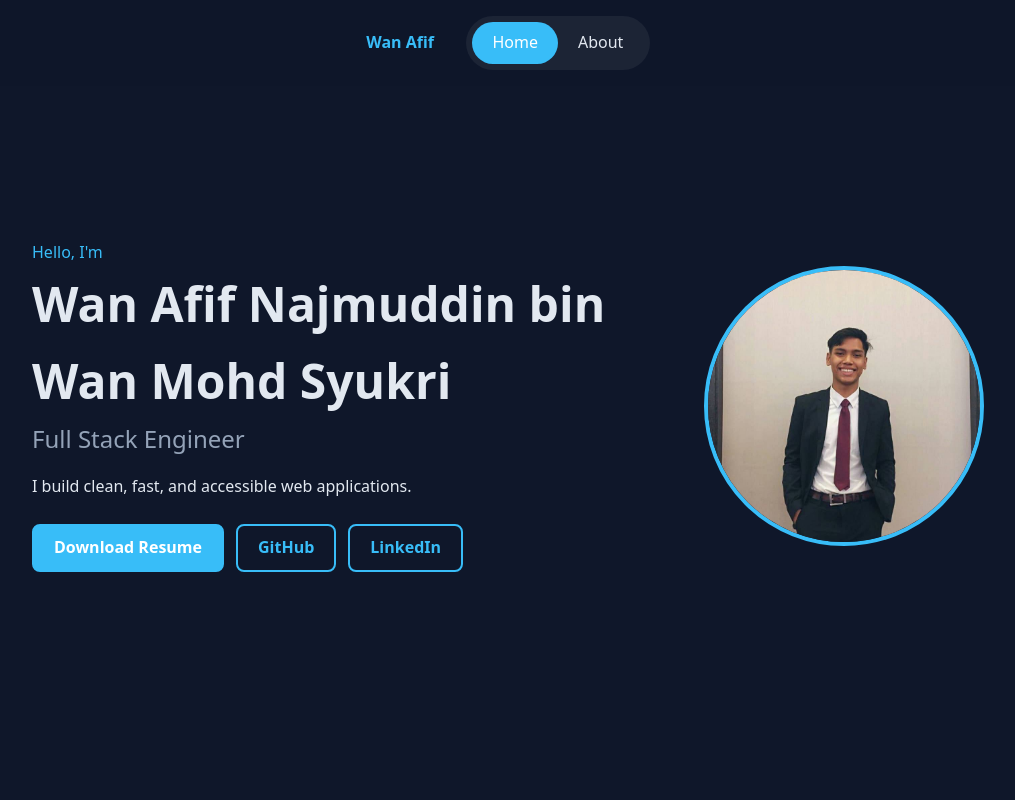
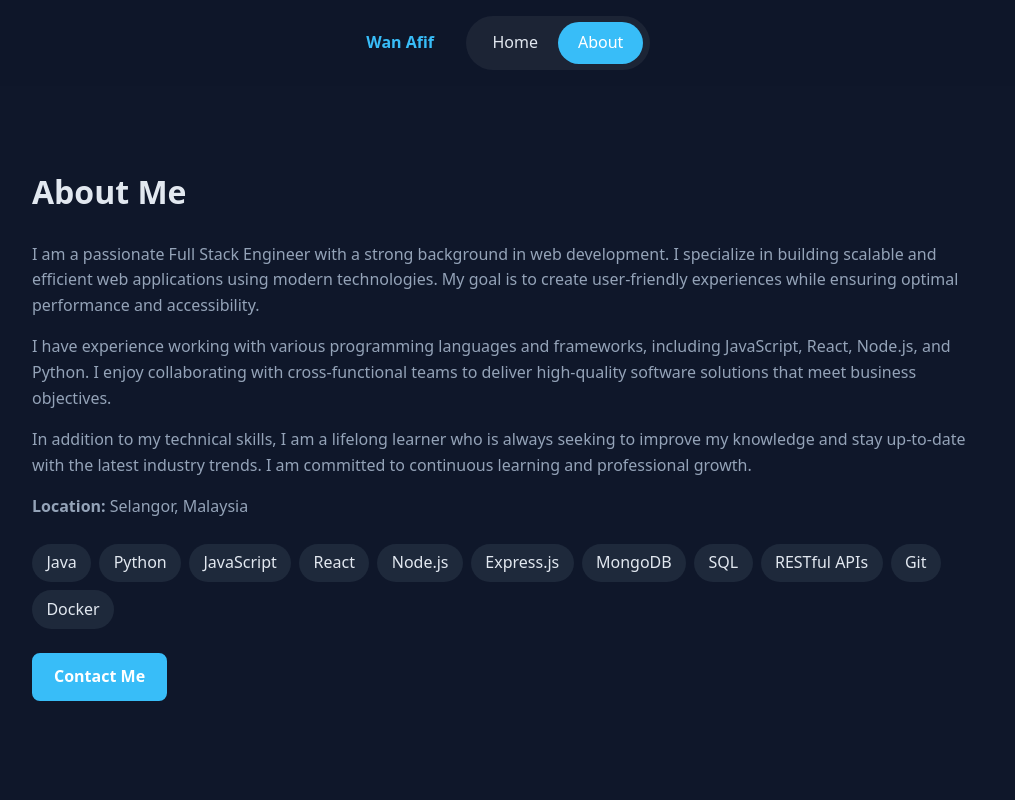
Before and after one commit to afuuuuf/portfolio, a React (Vite) app: page /about in a window 1280 px wide. Shown: the top 800 px of the page, without its empty margins (132-1147 px from the left). Built offline with nearby package versions, Linux system fonts and the light colour scheme.

Commit message:
feat: about page and multiple pages introduced

```diff
--- a/package.json
+++ b/package.json
@@ -11,7 +11,8 @@
   },
   "dependencies": {
     "react": "^19.2.8",
-    "react-dom": "^19.2.8"
+    "react-dom": "^19.2.8",
+    "react-router-dom": "^7.18.4"
   },
   "devDependencies": {
     "@eslint/js": "^10.0.1",
--- a/src/App.jsx
+++ b/src/App.jsx
@@ -1,13 +1,18 @@
+import { Routes, Route } from "react-router-dom";
 import Navbar from "./components/layout/Navbar";
 import Footer from "./components/layout/Footer";
 import Home from "./pages/Home";
+import About from "./pages/About";
 
 export default function App() {
   return (
     <>
       <Navbar />
       <main>
-        <Home />
+        <Routes>
+          <Route path="/" element={<Home />} />
+          <Route path="/about" element={<About />} />
+        </Routes>
       </main>
       <Footer />
     </>
--- a/src/components/layout/Navbar.jsx
+++ b/src/components/layout/Navbar.jsx
@@ -1,38 +1,19 @@
 import { useEffect, useRef, useState } from "react";
+import { Link, NavLink, useLocation } from "react-router-dom";
 import styles from "./Navbar.module.css";
 
 const NAV_ITEMS = [
-  { id: "home", label: "Home" },
-  { id: "about", label: "About" },
+  { path: "/", label: "Home" },
+  { path: "/about", label: "About" },
 ];
 
 export default function Navbar() {
-  const [activeId, setActiveId] = useState("home");
+  const location = useLocation();
   const linkRefs = useRef({});
   const [indicatorStyle, setIndicatorStyle] = useState({});
 
   useEffect(() => {
-    const sections = NAV_ITEMS.map((item) =>
-      document.getElementById(item.id),
-    ).filter(Boolean);
-
-    const observer = new IntersectionObserver(
-      (entries) => {
-        entries.forEach((entry) => {
-          if (entry.isIntersecting) {
-            setActiveId(entry.target.id);
-          }
-        });
-      },
-      { rootMargin: "-50% 0px -50% 0px" },
-    );
-
-    sections.forEach((section) => observer.observe(section));
-    return () => observer.disconnect();
-  }, []);
-
-  useEffect(() => {
-    const activeLink = linkRefs.current[activeId];
+    const activeLink = linkRefs.current[location.pathname];
     if (activeLink) {
       setIndicatorStyle({
         width: activeLink.offsetWidth,
@@ -41,25 +22,28 @@ export default function Navbar() {
         top: activeLink.offsetTop,
       });
     }
-  }, [activeId]);
+  }, [location.pathname]);
 
   return (
     <header className={styles.navbar}>
-      <a href="#home" className={styles.logo}>
+      <Link to="/" className={styles.logo}>
         Wan Afif
-      </a>
+      </Link>
 
       <nav className={styles.links}>
         <span className={styles.indicator} style={indicatorStyle} />
         {NAV_ITEMS.map((item) => (
-          <a
-            key={item.id}
-            href={`#${item.id}`}
-            ref={(el) => (linkRefs.current[item.id] = el)}
-            className={`${styles.link} ${activeId === item.id ? styles.active : ""}`}
+          <NavLink
+            key={item.path}
+            to={item.path}
+            end={item.path === "/"}
+            ref={(el) => (linkRefs.current[item.path] = el)}
+            className={({ isActive }) =>
+              `${styles.link} ${isActive ? styles.active : ""}`
+            }
           >
             {item.label}
-          </a>
+          </NavLink>
         ))}
       </nav>
     </header>
--- a/src/main.jsx
+++ b/src/main.jsx
@@ -1,10 +1,13 @@
 import { StrictMode } from "react";
 import { createRoot } from "react-dom/client";
+import { BrowserRouter } from "react-router-dom";
 import "./styles/index.css";
 import App from "./App.jsx";
 
 createRoot(document.getElementById("root")).render(
   <StrictMode>
-    <App />
+    <BrowserRouter>
+      <App />
+    </BrowserRouter>
   </StrictMode>,
 );
--- /dev/null
+++ b/src/pages/About.jsx
@@ -0,0 +1,9 @@
+import AboutMe from "../components/sections/About-Me";
+
+export default function About() {
+  return (
+    <>
+      <AboutMe />
+    </>
+  );
+}
--- a/src/pages/Home.jsx
+++ b/src/pages/Home.jsx
@@ -1,11 +1,9 @@
 import Hero from "../components/sections/Hero";
-import AboutMe from "../components/sections/About-Me";
 
 export default function Home() {
   return (
     <>
       <Hero />
-      <AboutMe />
     </>
   );
 }
```
Also changed, not shown: 1 other file (tests, documents, lock files or other folders).
